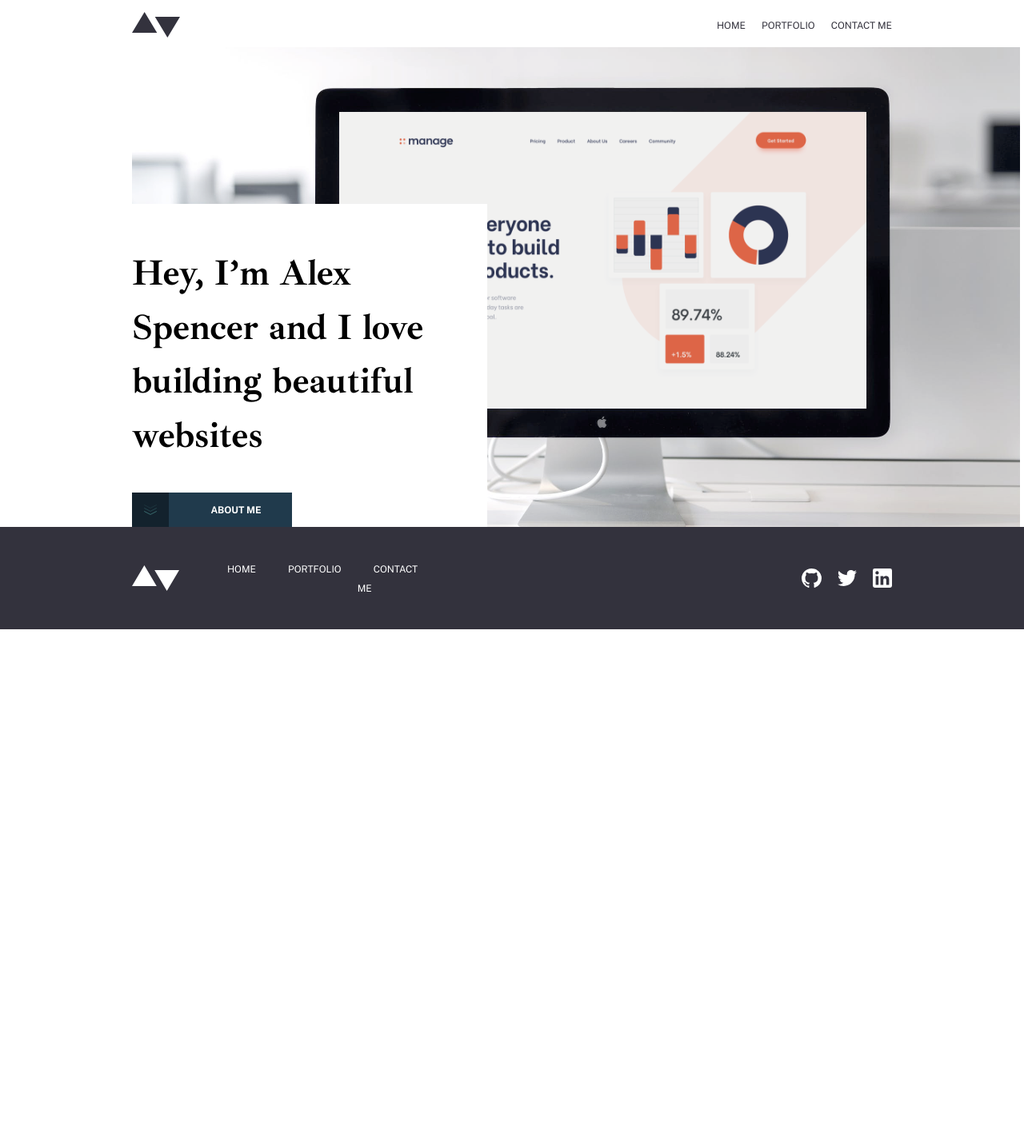
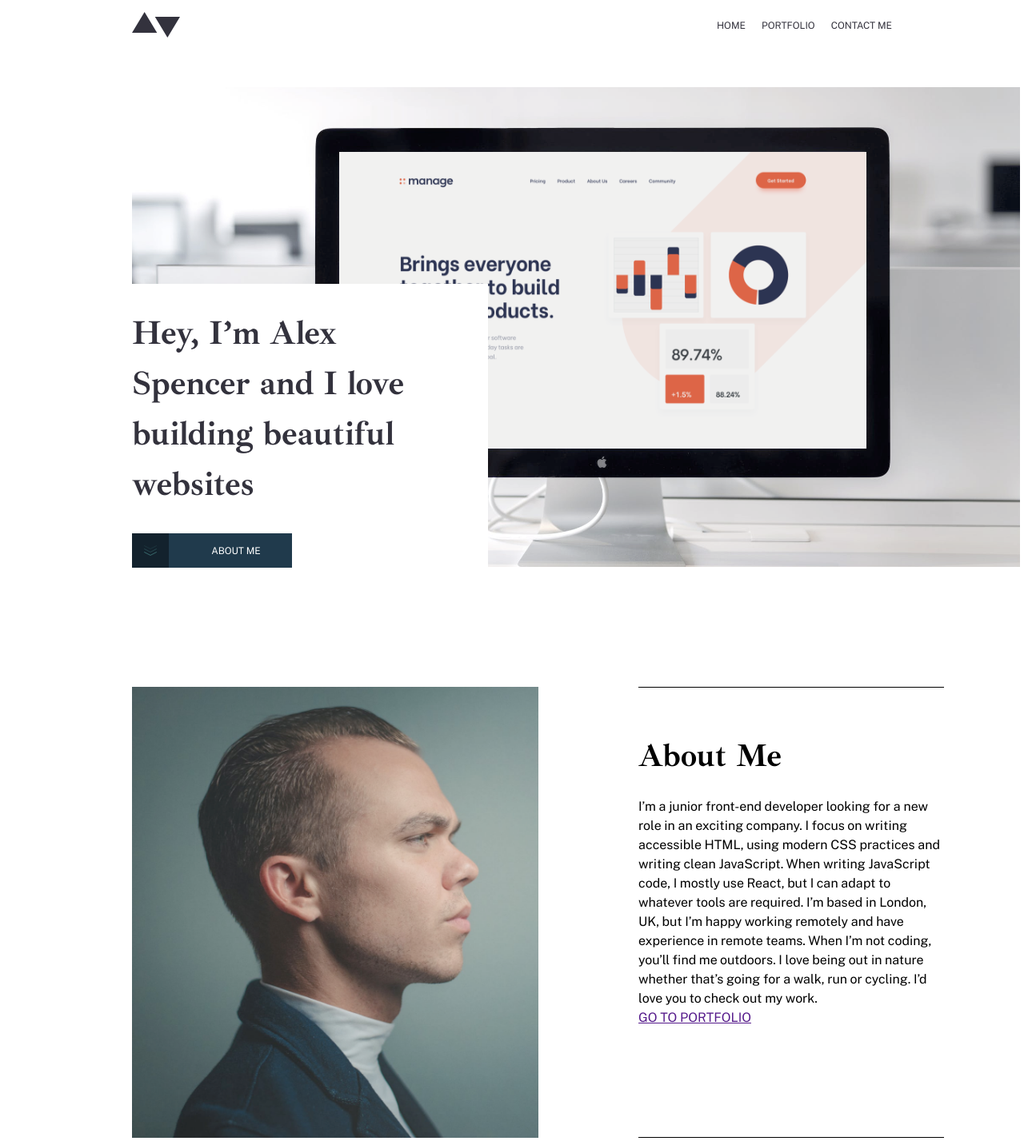
Before and after one commit to chloe-sadry/ECF-MINIMALIST-PORTFOLIO, a plain HTML site: page index.html in a window 1280 px wide. Shown: the part 62-1489 px from the top of the page at 80% size. Before the commit the page ends 865 px from the top, so only its background shows below. Drawn offline with Linux system fonts and the light colour scheme.

Commit message:
presentation spencer in progress

```diff
--- a/css/style.css
+++ b/css/style.css
@@ -96,6 +96,7 @@
     display: flex;
     flex-direction: row;
     justify-content: space-between;
+    margin-bottom: 5rem;
 }
 
 .logo-header, .logo-footer{
@@ -119,26 +120,33 @@
 
 /* MAIN */
 
+
+    /* INTRO ABOUT */
 .intro-about{
     width: 111rem;
     height: 60rem;
     background: url(/ressources/home-bg.png);
     background-size: cover;
+    margin-bottom: 15rem;
 }
 
 .text-intro{
-    width: 40%;
+    /* width: 40%; */
     background-color: #FFFFFF;
     position: relative;
-    top: 19.6rem;
+    top: 24.6rem;
+    width: 445px;
+    height: 357px;
 }
 
-.text-intro p{
+.text-intro h1{
+    width: 39rem;
     font-family: 'Ibarra Real Nova';
     font-weight: 700;
-    font-size: 4.5rem;
-    padding-top: 5.3rem;
-    padding-bottom: 3.8rem;
+    font-size: 4.2rem;
+    padding-top: 3rem;
+    padding-bottom: 3rem;
+    color: #33323D;
 
 }
 
@@ -170,6 +178,37 @@
     background-color: #000;
     opacity: 0.4;
 }
+
+    /* PRESENTATION SPENCER */
+
+.presentation-spencer{
+    display: flex;
+    width: 101.5rem;
+    margin-bottom: 15.4rem;
+}
+
+.portrait-spencer{
+    width: 54rem;
+}
+
+.text-presentation h2{
+    font-family: 'Ibarra Real Nova';
+    font-weight: 700;
+    font-size: 4rem;
+    margin-top: 5.5rem;
+    margin-bottom: 2.2rem;
+}
+
+.text-presentation{
+    border-top: 1px solid black;
+    border-bottom: 1px solid black;
+    width: 40%;
+    font-family: 'Public sans';
+    font-size: 1.6rem;
+    margin-left: 12.5rem;
+}
+
+
 
 /* FOOTER */
 
--- a/index.html
+++ b/index.html
@@ -35,11 +35,11 @@
         </header>
 
     <!-- MAIN -->
-
+        <!-- INTRO ABOUT -->
         <main>
             <section class="intro-about">
                 <div class="text-intro">
-                    <p>Hey, I’m Alex Spencer and I love building beautiful websites</p>
+                    <h1>Hey, I’m Alex Spencer and I love building beautiful websites</h1>
                     <div class="btn-about">
                         <a href="">
                             <img src="/ressources/arrow_green_about.svg" alt="">
@@ -47,7 +47,17 @@
                         </a>
                     </div>
                 </div>
+            </section>
 
+            <section class="presentation-spencer">
+                <figure class="portrait-spencer">
+                    <img src="/ressources/home-portrait.png" alt="">
+                </figure>
+                <div class="text-presentation">
+                    <h2>About Me</h2>
+                    <p>I’m a junior front-end developer looking for a new role in an exciting company. I focus on writing accessible HTML, using modern CSS practices and writing clean JavaScript. When writing JavaScript code, I mostly use React, but I can adapt to whatever tools are required. I’m based in London, UK, but I’m happy working remotely and have experience in remote teams. When I’m not coding, you’ll find me outdoors. I love being out in nature whether that’s going for a walk, run or cycling. I’d love you to check out my work.</p>
+                    <a href="">GO TO PORTFOLIO</a>
+                </div>
             </section>
 
         </main>
```
